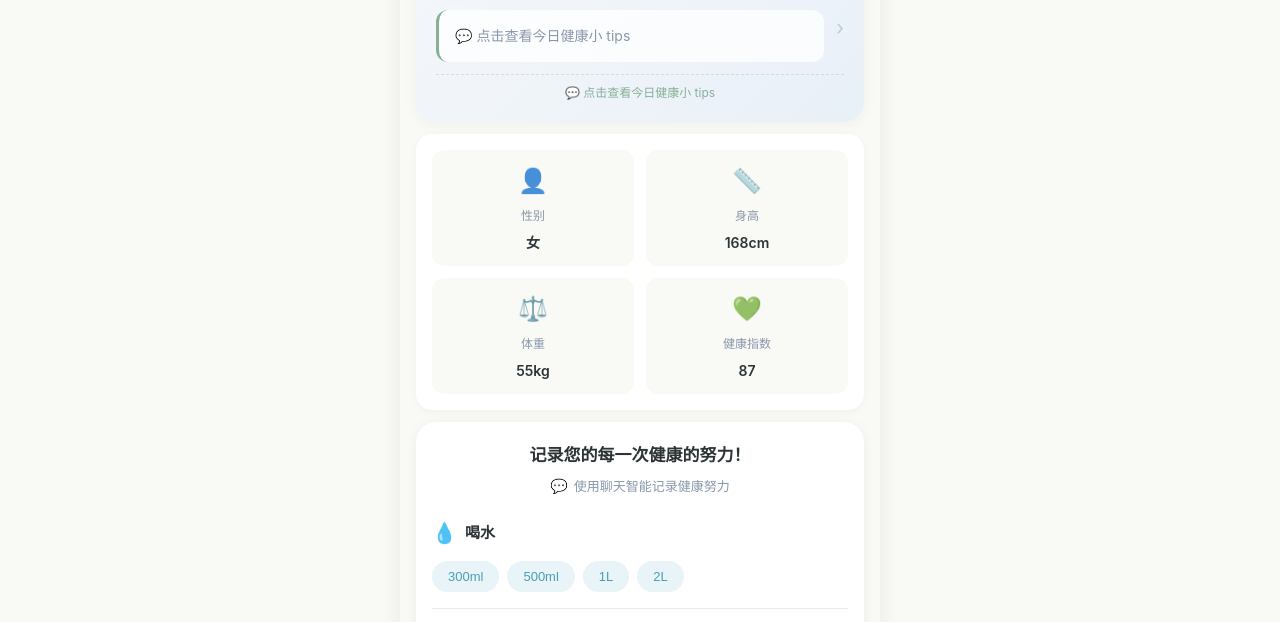
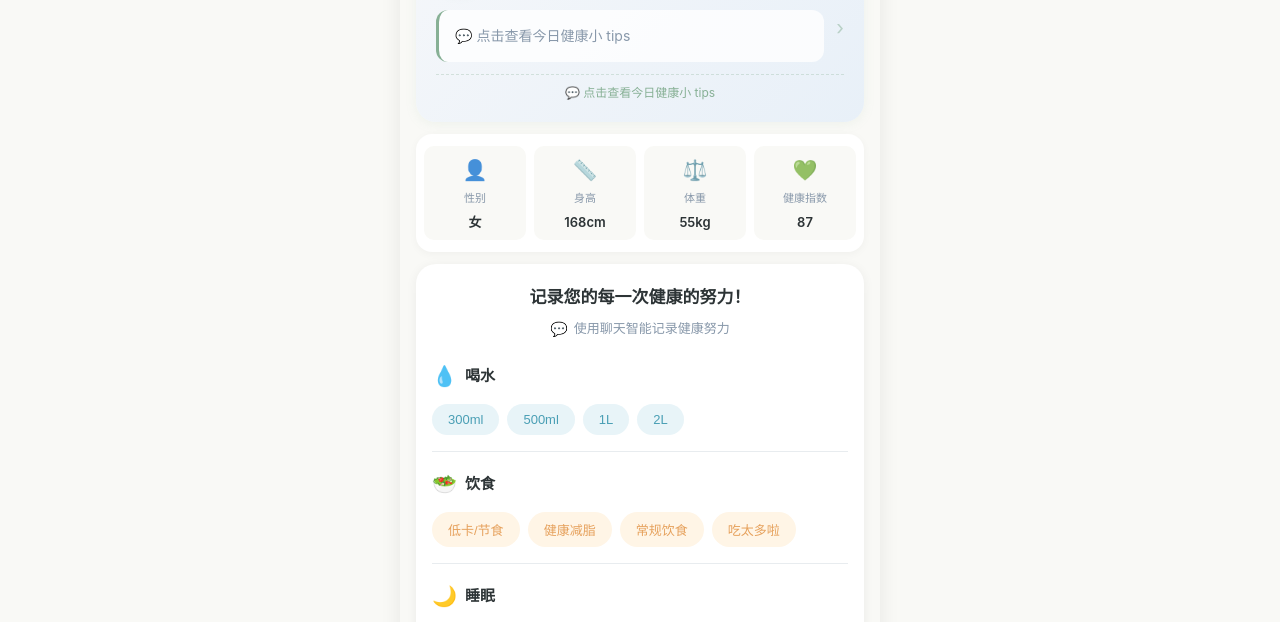
Before and after one commit to Ye-Chensheng/learn-web, a website: page frontend/index.html in a window 1280 px wide. Shown: the part 96-718 px from the top of the page. Drawn offline with Linux system fonts and the light colour scheme; no server answers.

Commit message:
style: 健康信息栏改为一行 4 列布局
- grid-template-columns: 2 列 → 4 列
- 减小字体大小和间距，让布局更紧凑
- 图标 24px→20px，标签 12px→11px，数值 14px→13px

```diff
--- a/frontend/css/main.css
+++ b/frontend/css/main.css
@@ -196,11 +196,11 @@ body {
 /* ==================== 基础健康信息栏 ==================== */
 .basic-stats-row {
     display: grid;
-    grid-template-columns: repeat(2, 1fr);
-    gap: 12px;
+    grid-template-columns: repeat(4, 1fr);
+    gap: 8px;
     background: var(--card-bg);
     border-radius: 16px;
-    padding: 16px;
+    padding: 12px 8px;
     margin-bottom: 12px;
     box-shadow: 0 2px 8px rgba(0, 0, 0, 0.04);
 }
@@ -209,9 +209,9 @@ body {
     display: flex;
     flex-direction: column;
     align-items: center;
-    gap: 6px;
-    padding: 12px;
-    border-radius: 12px;
+    gap: 4px;
+    padding: 8px 4px;
+    border-radius: 10px;
     background: var(--bg-color);
     cursor: pointer;
     transition: background 0.2s;
@@ -222,17 +222,17 @@ body {
 }
 
 .stat-mini-icon {
-    font-size: 24px;
+    font-size: 20px;
     opacity: 0.8;
 }
 
 .stat-mini-label {
-    font-size: 12px;
+    font-size: 11px;
     color: var(--text-secondary);
 }
 
 .stat-mini-value {
-    font-size: 14px;
+    font-size: 13px;
     font-weight: 600;
     color: var(--text-primary);
     white-space: nowrap;
```
